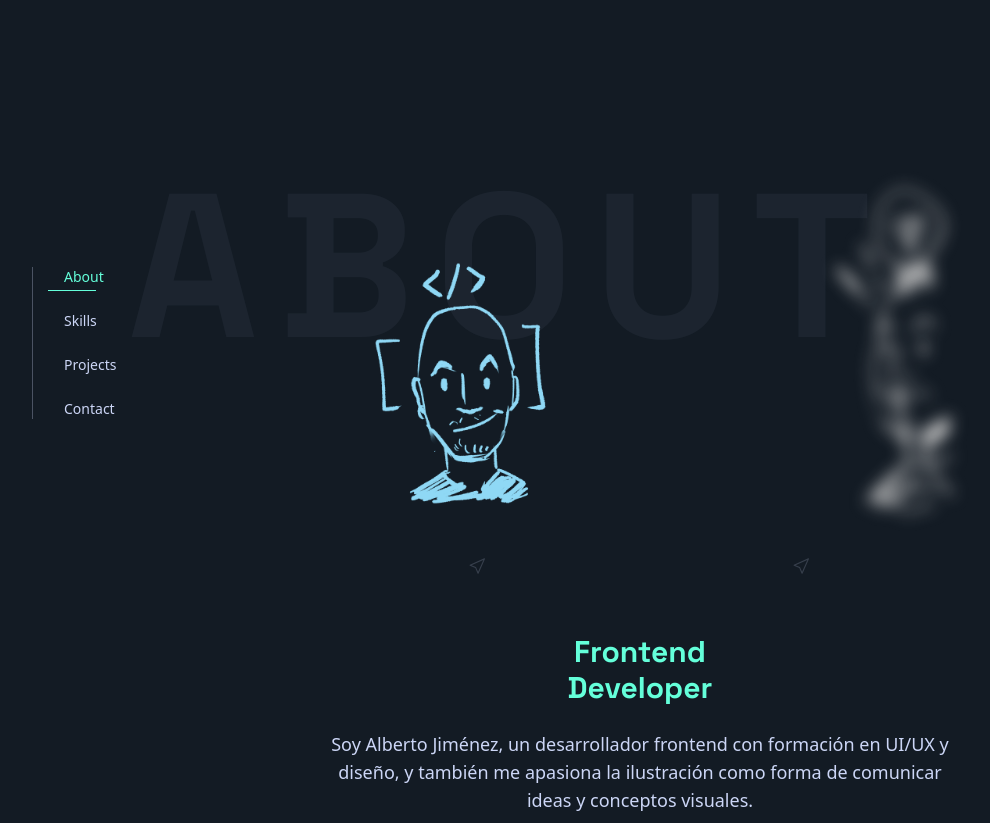
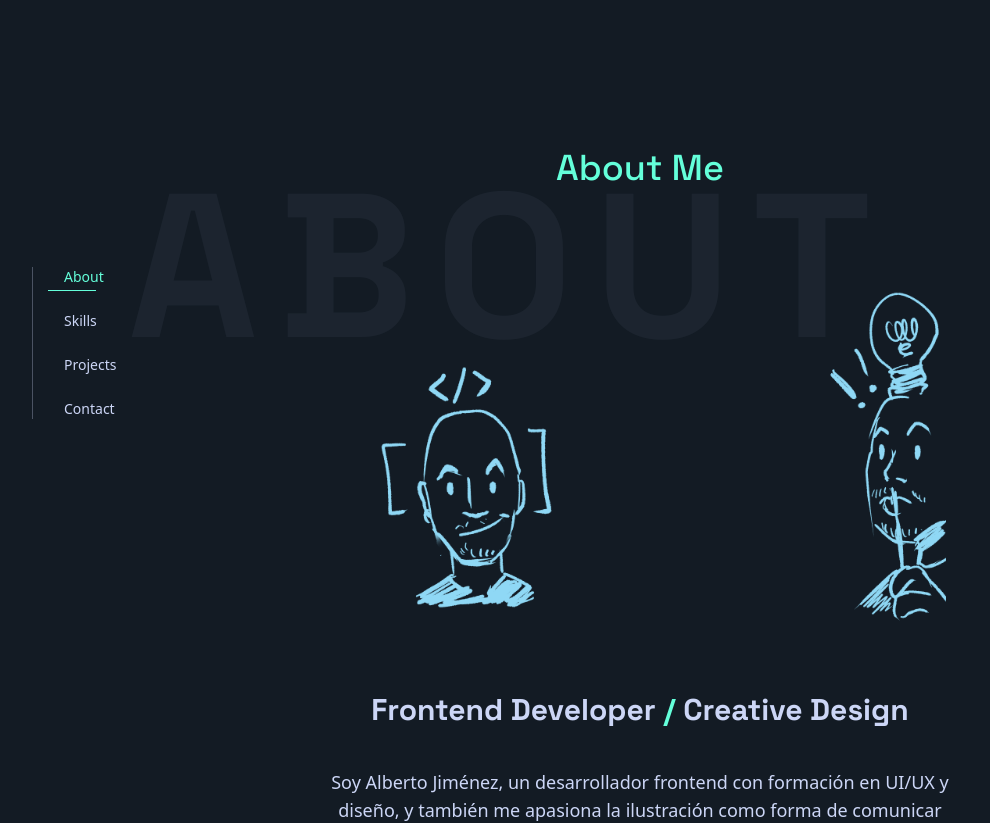
Before and after one commit to Albertojs89/AlbertoJSDev, a React (Vite) app: page / in a window 1280 px wide. Shown: the top 823 px of the page, without its empty margins (0-990 px from the left). Built offline with nearby package versions, Linux system fonts and the light colour scheme.

Commit message:
efecto hover ok

```diff
--- a/src/sections/About.jsx
+++ b/src/sections/About.jsx
@@ -1,8 +1,7 @@
 import { useState } from 'react';
-import { BsCursor } from 'react-icons/bs';
 
 function About() {
-  const [selected, setSelected] = useState('frontend');
+  const [hovered, setHovered] = useState(null); // 'frontend' o 'creative'
 
   return (
     <section
@@ -10,67 +9,62 @@ function About() {
       className="min-h-screen py-32 px-4 flex flex-col items-center text-center"
       data-aos="fade-up"
     >
+      <h2 className="text-4xl font-[Poppins] mb-12 text-[#64ffda]">About Me</h2>
+
       {/* Ilustraciones lado a lado más grandes y más juntas */}
-      <div className="flex flex-wrap gap-6 justify-center mb-15 ">
+      <div className="flex flex-wrap gap-3 justify-center mb-10 mt-4">
         {/* Imagen Frontend */}
         <div
-          onClick={() => setSelected('frontend')}
-          className="relative w-[300px] flex flex-col items-center cursor-pointer transition-all duration-500 group"
+          onMouseEnter={() => setHovered('frontend')}
+          onMouseLeave={() => setHovered(null)}
+          className="relative w-[300px] h-auto cursor-pointer transition-all duration-500"
         >
-          <div className="absolute inset-0 rounded-lg bg-[#64ffda] opacity-0 blur-2xl transition-all duration-500 group-hover:opacity-10 z-0" />
           <img
             src="/sonriendo.png"
             alt="Frontend"
-            className={`relative z-10 w-full h-full object-contain transition-all duration-500 ${
-              selected === 'creative' ? 'blur-sm grayscale' : 'blur-0'
+            className={`w-full h-full object-contain transition-all duration-500 ${
+              hovered === 'creative' ? 'blur-sm grayscale' : 'blur-0'
             }`}
           />
-          <div className="mt-2 text-[#ccd6f6]/40 text-lg opacity-0 group-hover:opacity-100 transition duration-500 animate-[pulse_1.8s_ease-in-out_infinite]">
-            <BsCursor />
-          </div>
         </div>
 
         {/* Imagen Creativa */}
         <div
-          onClick={() => setSelected('creative')}
-          className="relative w-[300px] flex flex-col items-center cursor-pointer transition-all duration-500 group"
+          onMouseEnter={() => setHovered('creative')}
+          onMouseLeave={() => setHovered(null)}
+          className="relative w-[300px] h-auto cursor-pointer transition-all duration-500"
         >
-          <div className="absolute inset-0 rounded-lg bg-[#64ffda] opacity-0 blur-2xl transition-all duration-500 group-hover:opacity-10 z-0" />
           <img
             src="/pensando.png"
             alt="Creative"
-            className={`relative z-10 w-full h-full object-contain transition-all duration-500 ${
-              selected === 'frontend' ? 'blur-sm grayscale' : 'blur-0'
+            className={`w-full h-full object-contain transition-all duration-500 ${
+              hovered === 'frontend' ? 'blur-sm grayscale' : 'blur-0'
             }`}
           />
-          <div className="mt-2 text-[#ccd6f6]/40 text-lg opacity-0 group-hover:opacity-100 transition duration-500 animate-[pulse_1.8s_ease-in-out_infinite]">
-            <BsCursor />
-          </div>
         </div>
       </div>
 
-      {/* Títulos animados */}
-      <div className="h-14 mb-10 relative">
-        <h3
-          className={`absolute left-1/2 -translate-x-1/2 text-3xl font-semibold text-[#64ffda] font-[Poppins] transition-all duration-500 ease-in-out ${
-            selected === 'frontend'
-              ? 'opacity-100 translate-y-0'
-              : 'opacity-0 -translate-y-2 pointer-events-none'
+      {/* Título dual con efecto dinámico */}
+      <div className="mb-10">
+        <h3 className="text-2xl sm:text-3xl font-semibold text-[#ccd6f6] transition-all duration-500">
+          <span
+            className={`transition-opacity duration-500 ${
+              hovered === 'creative' ? 'opacity-0' : 'opacity-100'
             }`}
           >
             Frontend Developer
-        </h3>
-
-        <h3
-          className={`absolute left-1/2 -translate-x-1/2 text-3xl font-semibold text-[#64ffda] transition-all duration-500 ease-in-out ${
-            selected === 'creative'
-              ? 'opacity-100 translate-y-0'
-              : 'opacity-0 -translate-y-2 pointer-events-none'
+          </span>
+          <span className="mx-2 text-[#64ffda]">/</span>
+          <span
+            className={`transition-opacity duration-500 ${
+              hovered === 'frontend' ? 'opacity-0' : 'opacity-100'
             }`}
           >
             Creative Design
+          </span>
         </h3>
       </div>
+
 
       {/* Texto descriptivo */}
       <div className="max-w-2xl px-4">
--- a/src/sections/Contact.jsx
+++ b/src/sections/Contact.jsx
@@ -7,7 +7,7 @@ function Contact() {
       className="min-h-screen py-32 px-4 flex flex-col items-center text-center"
       data-aos="fade-up"
     >
-      <h2 className="text-3xl font-bold mb-12">Contact</h2>
+      <h2 className="text-4xl font-bold mb-12">Contact</h2>
 
       <p className="text-lg text-[#ccd6f6] max-w-xl mb-8">
         "Estoy siempre abierto a nuevas oportunidades y colaboraciones. Si tienes un proyecto en mente o simplemente quieres saludar, no dudes en contactarme. ¡Hablemos y creemos algo increíble juntos!"
--- a/src/sections/Projects.jsx
+++ b/src/sections/Projects.jsx
@@ -19,7 +19,7 @@ function Projects() {
       {/* Ancla de detección para móviles */}
       <div id="projects" className="sr-only" aria-hidden="true"></div>
 
-      <h2 className="text-3xl font-bold mb-12">Projects</h2>
+      <h2 className="text-4xl font-bold mb-12">Projects</h2>
 
       <div className="grid grid-cols-1 lg:grid-cols-2 gap-16 justify-items-center w-full">
         {/* Proyecto 1 */}
@@ -44,7 +44,7 @@ function Projects() {
           </div>
 
           <h3 className="mt-6 text-2xl lg:text-3xl font-semibold text-[#64ffda]">
-            Xavi Valverde | Make up Artist
+            Xavi Valverde | Make up Artist (en desarrollo)
           </h3>
 
           <div className="flex gap-4 mt-2 text-3xl text-white">
--- a/src/sections/Skills.jsx
+++ b/src/sections/Skills.jsx
@@ -38,7 +38,7 @@ function Skills() {
       className="min-h-screen py-32 px-4 text-center"
       data-aos="fade-up"
     >
-      <h2 className="text-3xl font-bold mb-12 font-[Poppins]">Skills</h2>
+      <h2 className="text-4xl font-bold mb-12 font-[Poppins]">Skills</h2>
 
       <div className="grid grid-cols-2 sm:grid-cols-3 lg:grid-cols-4 gap-10">
 
```
Lines whose indentation alone changed are shown as unchanged.
